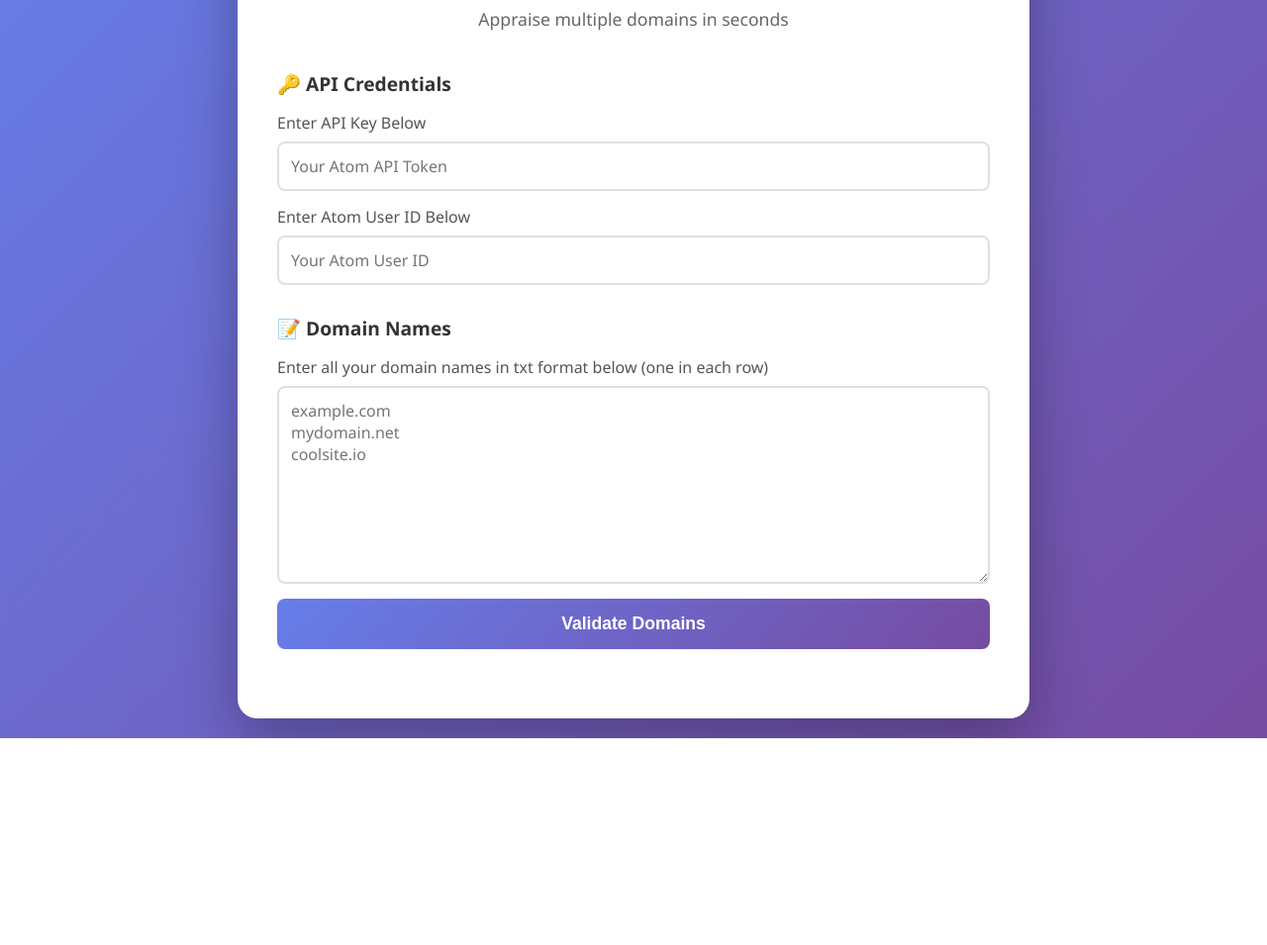
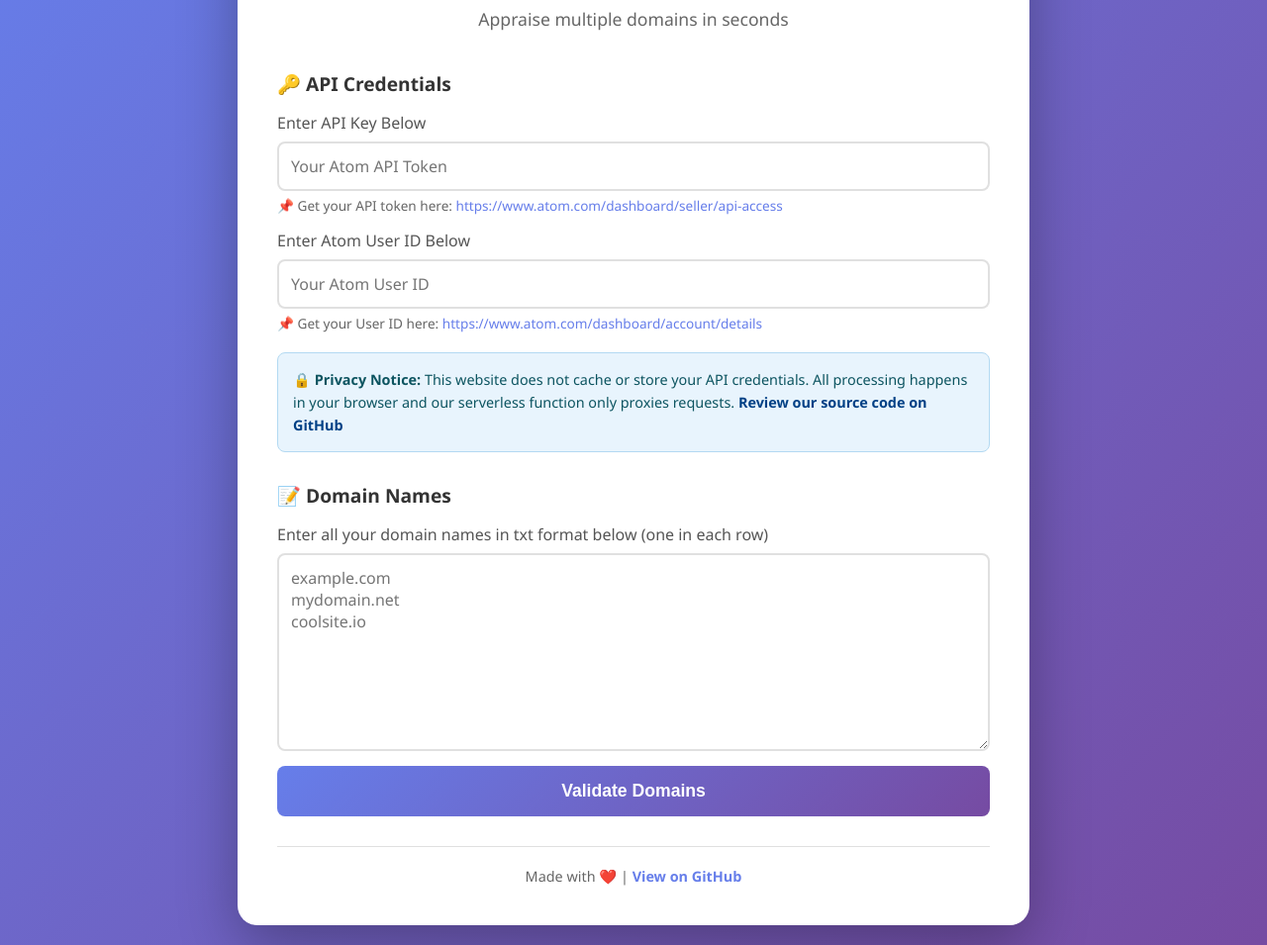
Before and after one commit to ShailendraMSM/bulk-atom-appraisal, a plain HTML site: page public/index.html in a window 1280 px wide. Shown: the part 118-1073 px from the top of the page at 99% size. Before the commit the page ends 864 px from the top, so only its background shows below. Drawn offline with Linux system fonts and the light colour scheme.

Commit message:
Updated disclaimers

```diff
--- a/public/css/style.css
+++ b/public/css/style.css
@@ -214,3 +214,85 @@ textarea {
         grid-template-columns: 1fr;
     }
 }
+/* Help Text Styles */
+.help-text {
+    font-size: 0.85em;
+    color: #666;
+    margin-top: 5px;
+    line-height: 1.4;
+}
+
+.help-text a {
+    color: #667eea;
+    text-decoration: none;
+    word-break: break-all;
+}
+
+.help-text a:hover {
+    text-decoration: underline;
+}
+
+/* Privacy Notice Styles */
+.privacy-notice {
+    background: #e8f4fd;
+    border: 1px solid #b3d9f2;
+    border-radius: 8px;
+    padding: 15px;
+    margin-top: 20px;
+}
+
+.privacy-notice p {
+    margin: 0;
+    font-size: 0.9em;
+    color: #0c5460;
+    line-height: 1.6;
+}
+
+.privacy-notice a {
+    color: #004085;
+    font-weight: 600;
+    text-decoration: none;
+}
+
+.privacy-notice a:hover {
+    text-decoration: underline;
+}
+
+/* Footer Styles */
+.footer {
+    margin-top: 30px;
+    padding-top: 20px;
+    border-top: 1px solid #e0e0e0;
+    text-align: center;
+}
+
+.footer p {
+    margin: 0;
+    font-size: 0.9em;
+    color: #666;
+}
+
+.footer a {
+    color: #667eea;
+    text-decoration: none;
+    font-weight: 600;
+}
+
+.footer a:hover {
+    text-decoration: underline;
+}
+
+/* Responsive adjustments */
+@media (max-width: 768px) {
+    .help-text {
+        font-size: 0.8em;
+    }
+
+    .privacy-notice {
+        padding: 12px;
+    }
+
+    .privacy-notice p {
+        font-size: 0.85em;
+    }
+}
--- a/public/index.html
+++ b/public/index.html
@@ -14,13 +14,38 @@
         <!-- API Credentials Section -->
         <div class="section" id="credentialsSection">
             <div class="section-title">🔑 API Credentials</div>
+
             <div style="margin-bottom: 15px;">
                 <label for="apiKey">Enter API Key Below</label>
                 <input type="text" id="apiKey" placeholder="Your Atom API Token">
+                <p class="help-text">
+                    📌 Get your API token here:
+                    <a href="https://www.atom.com/dashboard/seller/api-access" target="_blank" rel="noopener noreferrer">
+                        https://www.atom.com/dashboard/seller/api-access
+                    </a>
+                </p>
             </div>
+
             <div>
                 <label for="userId">Enter Atom User ID Below</label>
                 <input type="text" id="userId" placeholder="Your Atom User ID">
+                <p class="help-text">
+                    📌 Get your User ID here:
+                    <a href="https://www.atom.com/dashboard/account/details" target="_blank" rel="noopener noreferrer">
+                        https://www.atom.com/dashboard/account/details
+                    </a>
+                </p>
+            </div>
+
+            <!-- Privacy Notice -->
+            <div class="privacy-notice">
+                <p>
+                    🔒 <strong>Privacy Notice:</strong> This website does not cache or store your API credentials.
+                    All processing happens in your browser and our serverless function only proxies requests.
+                    <a href="https://github.com/ShailendraMSM/bulk-atom-appraisal" target="_blank" rel="noopener noreferrer">
+                        Review our source code on GitHub
+                    </a>
+                </p>
             </div>
         </div>
 
@@ -73,6 +98,16 @@
             <button class="button" id="downloadBtn">📥 Download CSV Report</button>
             <button class="button" id="resetBtn" style="background: #6c757d; margin-top: 10px;">🔄 Start Over</button>
         </div>
+
+        <!-- Footer -->
+        <div class="footer">
+            <p>
+                Made with ❤️ |
+                <a href="https://github.com/ShailendraMSM/bulk-atom-appraisal" target="_blank" rel="noopener noreferrer">
+                    View on GitHub
+                </a>
+            </p>
+        </div>
     </div>
 
     <script src="js/config.js"></script>
```
Also changed, not shown: 1 other file.
